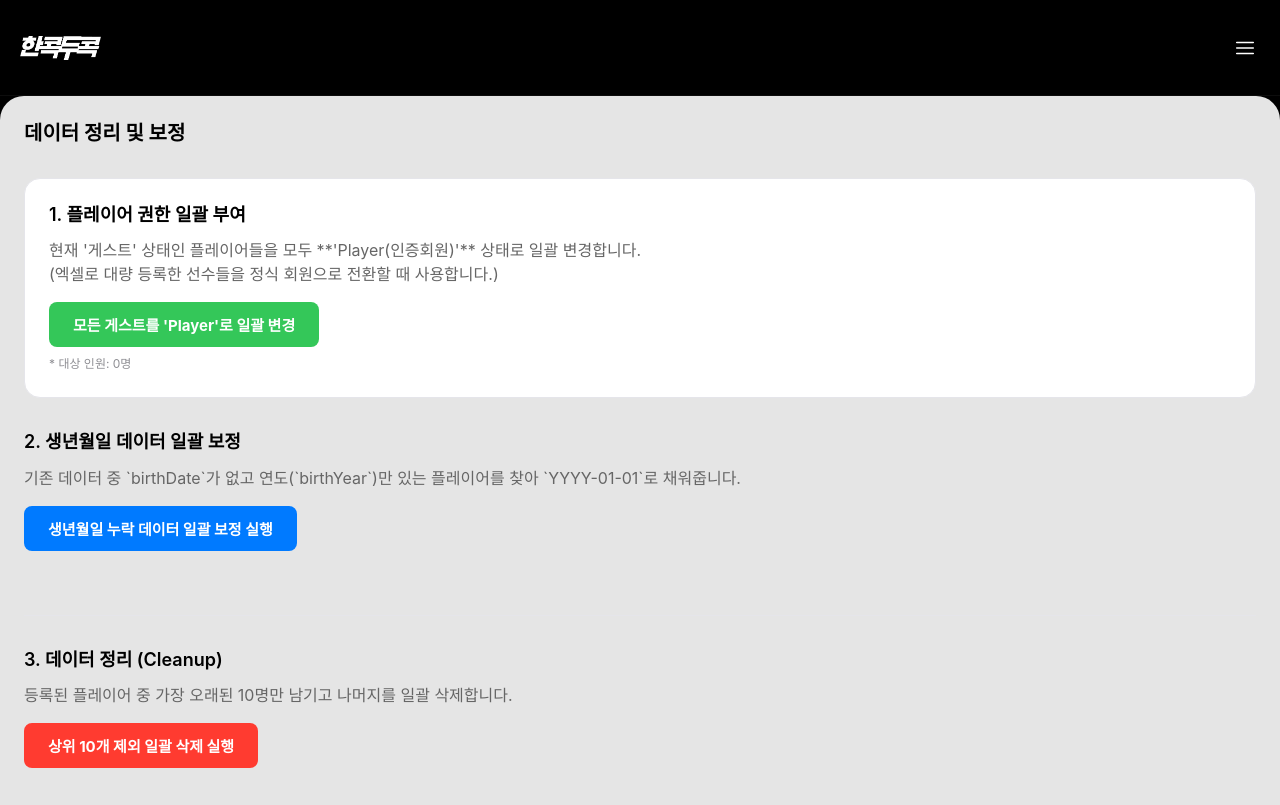
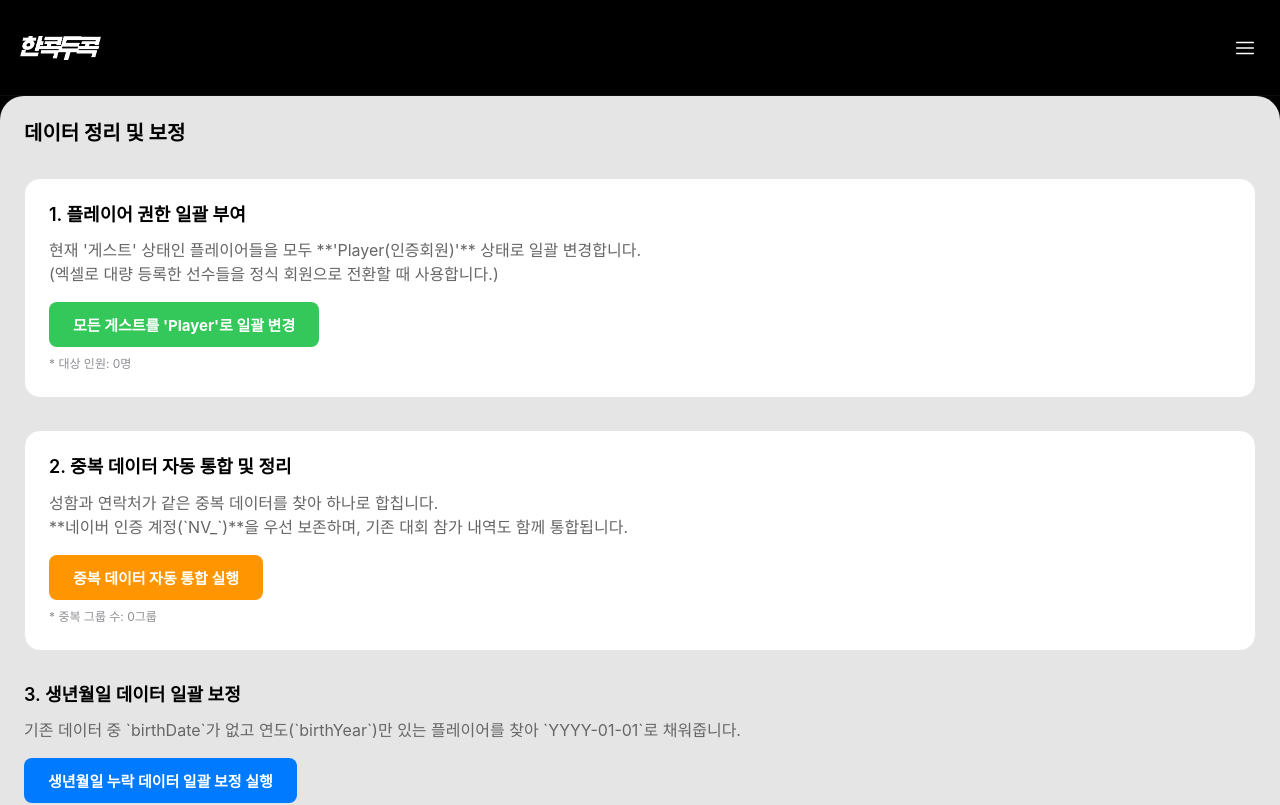
Before and after one commit to zabzapb/badminton-260325, a React (Vite) app: page /admin/cleanup in a window 1280 px wide. Shown: the top 805 px of the page. Built offline with nearby package versions, Linux system fonts and the light colour scheme; no server answers; the database is empty; a web font is replaced by a local one.

Commit message:
260325-003

```diff
--- a/src/lib/firebase/applicationService.ts
+++ b/src/lib/firebase/applicationService.ts
@@ -202,3 +202,31 @@ export const updateApplicationStatus = async (applicationId: string, status: str
     return { success: false, error: error.message };
   }
 };
+// [System] Migrate applications from one user ID to another (Used for account merging)
+export const migrateUserApplications = async (fromId: string, toId: string) => {
+    try {
+        const q = query(
+            collection(db, COLLECTION_APPLICATIONS),
+            or(
+                where("userId", "==", fromId),
+                where("partnerId", "==", fromId)
+            )
+        );
+        const snapshot = await getDocs(q);
+        let count = 0;
+
+        for (const docSnap of snapshot.docs) {
+            const data = docSnap.data();
+            const updates: any = {};
+            if (data.userId === fromId) updates.userId = toId;
+            if (data.partnerId === fromId) updates.partnerId = toId;
+
+            await updateDoc(doc(db, COLLECTION_APPLICATIONS, docSnap.id), updates);
+            count++;
+        }
+        return { success: true, count };
+    } catch (error: any) {
+        console.error("Error migrating applications:", error);
+        return { success: false, error: error.message };
+    }
+};
--- a/src/pages/admin/AdminCleanupPage.tsx
+++ b/src/pages/admin/AdminCleanupPage.tsx
@@ -1,6 +1,7 @@
 import React, { useState, useEffect } from "react";
 import { getAllUsers, deleteUserProfile, UserProfile, saveUserProfile } from "@/lib/firebase/userService";
 import { AppHeader } from "@/components/ui/AppHeader";
+import { migrateUserApplications } from "@/lib/firebase/applicationService";
 
 export default function CleanupPage() {
     const [players, setPlayers] = useState<UserProfile[]>([]);
@@ -21,6 +22,60 @@ export default function CleanupPage() {
         };
         fetchPlayers();
     }, []);
+
+    const handleMergeDuplicates = async () => {
+        const dupGroups: Map<string, UserProfile[]> = new Map();
+
+        players.forEach((p: UserProfile) => {
+            const key = `${p.realName}_${p.phone.replace(/[^0-9]/g, "")}`;
+            if (!dupGroups.has(key)) dupGroups.set(key, []);
+            dupGroups.get(key)!.push(p);
+        });
+
+        const mergeTargets = Array.from(dupGroups.values()).filter(g => g.length > 1);
+
+        if (mergeTargets.length === 0) return alert("중복된 플레이어가 없습니다.");
+
+        if (!window.confirm(`${mergeTargets.length}개 그룹의 중복 데이터를 통합하시겠습니까?\n(네이버 인증 계정 우선 보존, 게스트 삭제)`)) return;
+
+        setStatus("중복 데이터 통합 작업 중...");
+        let mergedCount = 0;
+        let deletedCount = 0;
+
+        for (const group of mergeTargets) {
+            // Find the primary account (Naver NV_ first, then oldest)
+            const naverAcc = group.find(u => u.id.startsWith("NV_"));
+            const primary = naverAcc || group[0];
+            const others = group.filter(u => u.id !== primary.id);
+
+            for (const other of others) {
+                // 1. Merge data into primary (if other has more info)
+                const mergedProfile = {
+                    ...primary,
+                    level: primary.level || other.level,
+                    club: primary.club || other.club,
+                    tshirtSize: primary.tshirtSize || other.tshirtSize,
+                    nickname: primary.nickname || other.nickname
+                };
+
+                // 2. Save Merged
+                await saveUserProfile(mergedProfile as any);
+
+                // 3. Migrate Applications (Move apps from 'other' to 'primary')
+                await migrateUserApplications(other.id, primary.id);
+
+                // 4. Delete Duplicate
+                await deleteUserProfile(other.id);
+                deletedCount++;
+            }
+            mergedCount++;
+            setStatus(`통합 중... (${mergedCount}/${mergeTargets.length})`);
+        }
+
+        setStatus(`완료! ${mergedCount}개 그룹 통합, ${deletedCount}명 중복 삭제되었습니다.`);
+        const all = await getAllUsers();
+        setPlayers(all);
+    };
 
     const handleCleanup = async () => {
         if (!window.confirm(`상위 10명을 제외한 ${players.length - 10}명을 삭제하시겠습니까?`)) return;
@@ -107,12 +162,38 @@ export default function CleanupPage() {
                         모든 게스트를 'Player'로 일괄 변경
                     </button>
                     <p style={{ fontSize: '12px', color: '#8E8E93', marginTop: '8px' }}>
-                        * 대상 인원: {players.filter(p => !p.isMaster && !p.isManager && !p.isVerified).length}명
+                        * 대상 인원: {players.filter((p: UserProfile) => !p.isMaster && !p.isManager && !p.isVerified).length}명
+                    </p>
+                </div>
+
+                <div style={{ marginBottom: '32px', background: '#fff', padding: '24px', borderRadius: '16px', border: '1px solid #E5E5EA' }}>
+                    <h3 style={{ fontSize: '18px', marginBottom: '12px' }}>2. 중복 데이터 자동 통합 및 정리</h3>
+                    <p style={{ color: '#666', marginBottom: '16px' }}>
+                        성함과 연락처가 같은 중복 데이터를 찾아 하나로 합칩니다. <br/>
+                        **네이버 인증 계정(`NV_`)**을 우선 보존하며, 기존 대회 참가 내역도 함께 통합됩니다.
+                    </p>
+                    <button
+                        onClick={handleMergeDuplicates}
+                        style={{ background: '#FF9500', color: '#fff', border: 'none', padding: '12px 24px', borderRadius: '8px', fontSize: '15px', fontWeight: 'bold', cursor: 'pointer' }}
+                    >
+                        중복 데이터 자동 통합 실행
+                    </button>
+                    <p style={{ fontSize: '12px', color: '#8E8E93', marginTop: '8px' }}>
+                        * 중복 그룹 수: {(() => {
+                            const seen = new Set();
+                            const dups = new Set();
+                            players.forEach((p: UserProfile) => {
+                                const key = `${p.realName}_${p.phone.replace(/[^0-9]/g, "")}`;
+                                if (seen.has(key)) dups.add(key);
+                                seen.add(key);
+                            });
+                            return dups.size;
+                        })()}그룹
                     </p>
                 </div>
 
                 <div style={{ marginBottom: '32px' }}>
-                    <h3 style={{ fontSize: '18px', marginBottom: '12px' }}>2. 생년월일 데이터 일괄 보정</h3>
+                    <h3 style={{ fontSize: '18px', marginBottom: '12px' }}>3. 생년월일 데이터 일괄 보정</h3>
                     <p style={{ color: '#666', marginBottom: '16px' }}>
                         기존 데이터 중 `birthDate`가 없고 연도(`birthYear`)만 있는 플레이어를 찾아 `YYYY-01-01`로 채워줍니다.
                     </p>
@@ -126,7 +207,7 @@ export default function CleanupPage() {
                 </div>
 
                 <div style={{ padding: '32px 0', borderTop: '1px solid #E5E5EA', marginTop: '32px' }}>
-                    <h3 style={{ fontSize: '18px', marginBottom: '12px' }}>3. 데이터 정리 (Cleanup)</h3>
+                    <h3 style={{ fontSize: '18px', marginBottom: '12px' }}>4. 데이터 정리 (Cleanup)</h3>
                     <p style={{ color: '#666', marginBottom: '16px' }}>
                         등록된 플레이어 중 가장 오래된 10명만 남기고 나머지를 일괄 삭제합니다.
                     </p>
@@ -140,9 +221,9 @@ export default function CleanupPage() {
 
                 <div style={{ marginTop: '32px', background: '#f5f5f7', padding: '20px', borderRadius: '16px' }}>
                     <p><strong>전체 인원:</strong> {players.length}명</p>
-                    <p><strong>보정이 필요한 인원:</strong> {players.filter(p => !p.birthDate && p.birthYear).length}명</p>
-                    <p style={{ fontSize: '12px', color: '#8E8E93' }}>- 이미 보정된 인원: {players.filter(p => !!p.birthDate).length}명</p>
-                    <p style={{ fontSize: '12px', color: '#8E8E93' }}>- 출생연도 정보가 없는 인원 (보정 불가): {players.filter(p => !p.birthDate && !p.birthYear).length}명</p>
+                    <p><strong>보정이 필요한 인원:</strong> {players.filter((p: UserProfile) => !p.birthDate && p.birthYear).length}명</p>
+                    <p style={{ fontSize: '12px', color: '#8E8E93' }}>- 이미 보정된 인원: {players.filter((p: UserProfile) => !!p.birthDate).length}명</p>
+                    <p style={{ fontSize: '12px', color: '#8E8E93' }}>- 출생연도 정보가 없는 인원 (보정 불가): {players.filter((p: UserProfile) => !p.birthDate && !p.birthYear).length}명</p>
                 </div>
             </div>
         </div>
```
